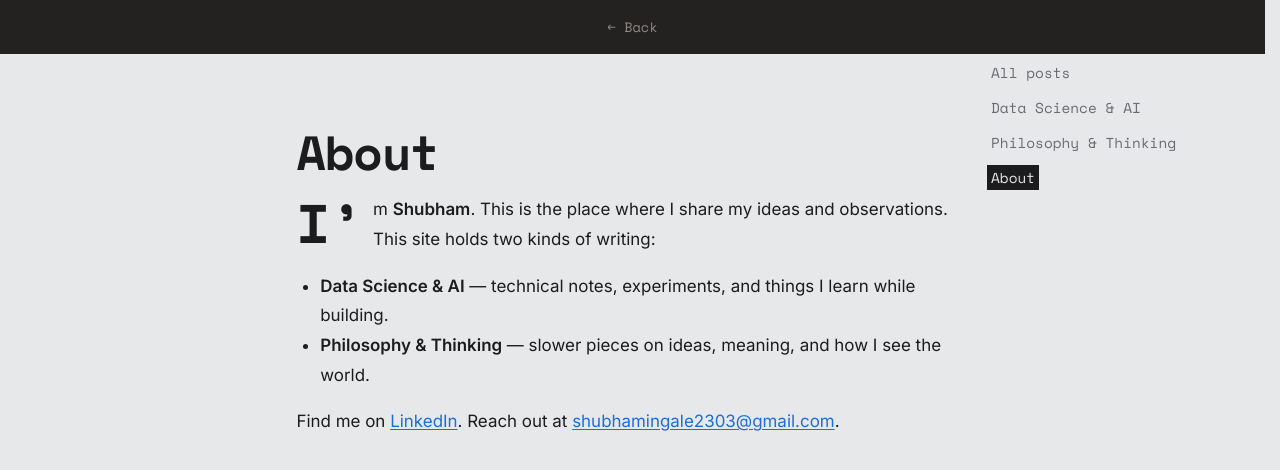
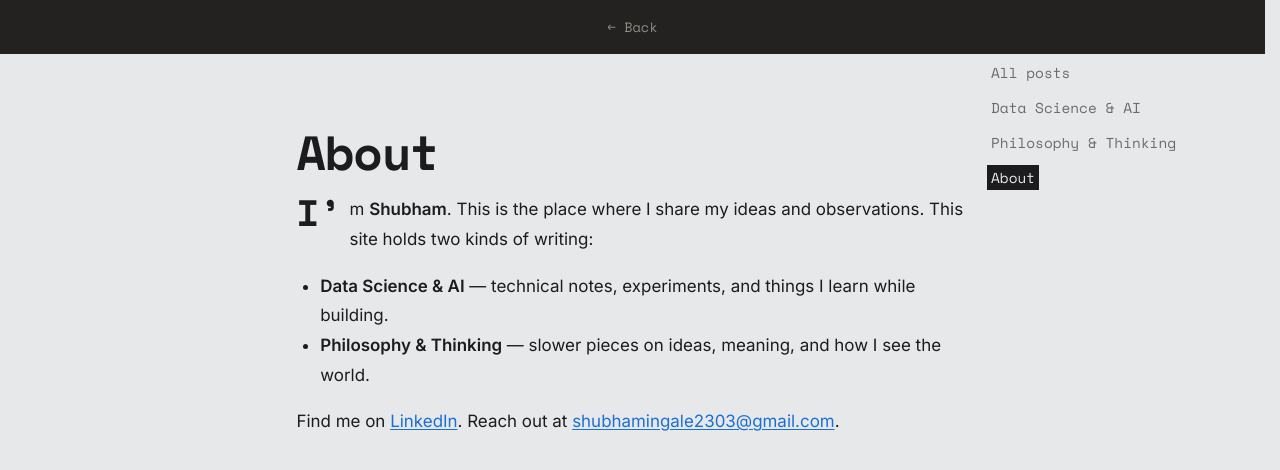
Before and after one commit to s-ingale/s-ingale.github.io, a Jekyll site: the page built from about.md, in a window 1280 px wide. Shown: the top 470 px of the page. Built offline with Jekyll 4.4.1, drawn with Linux system fonts in a browser that asks for light colours.

Commit message:
Shrink post drop cap so it doesn't overhang into following content
Co-Authored-By: Claude Opus 4.8 <noreply@anthropic.com>

```diff
--- a/assets/css/style.css
+++ b/assets/css/style.css
@@ -209,8 +209,8 @@ a{ color: inherit; text-decoration: none; }
 .post__body{ font-size: 1.06rem; line-height: 1.75; }
 .post__body > p:first-of-type::first-letter{
   font-family: var(--mono); font-weight:700;
-  float:left; font-size: 3.4rem; line-height: .8;
-  padding: 6px 10px 0 0;
+  float:left; font-size: 2.3rem; line-height: .85;
+  padding: 2px 8px 0 0;
 }
 .post__body h2{ font-family: var(--mono); font-size:1.5rem; margin:2.2em 0 .6em; }
 .post__body h3{ font-family: var(--mono); font-size:1.2rem; margin:1.8em 0 .5em; }
```
